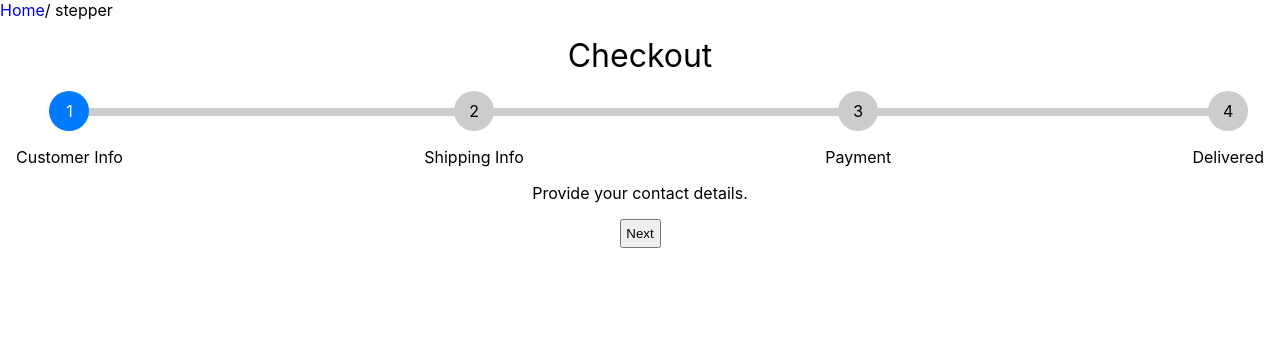
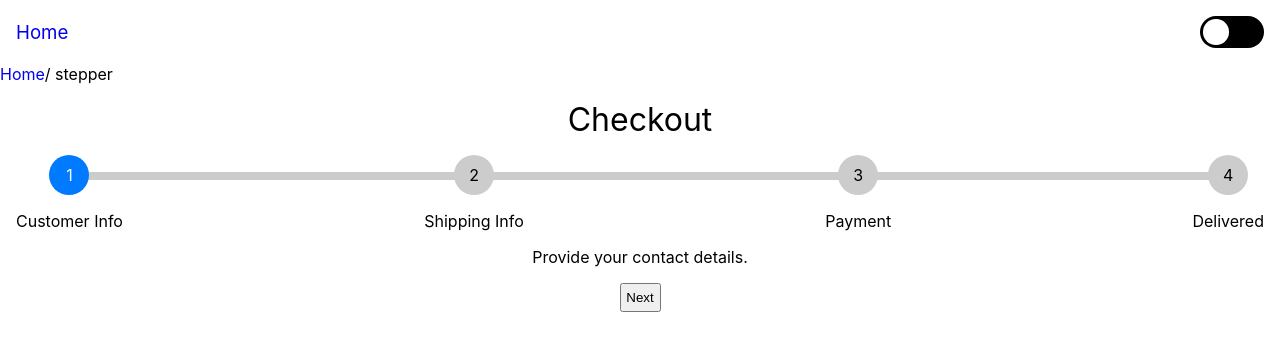
Before and after one commit to Ankitsaini406/react-challenges, a React (Create React App) app: page /stepper in a window 1280 px wide. Shown: the top 350 px of the page. Built offline with nearby package versions, Linux system fonts and the light colour scheme.

Commit message:
"ThemeChange"

```diff
--- a/src/App.js
+++ b/src/App.js
@@ -9,10 +9,13 @@ import Progressbar from './components/ProgressBar/Progressbar';
 import Stepper from './components/Stepper/Stepper';
 import Tictactoe from './components/Tic-tac-toe/Tictactoe';
 import './css/App.css';
+import Navebar from './Pages/Navebar';
 
 function App() {
   return (
     <div>
+
+      <Navebar/>
       <Breadcrumbs />
       <Routes>
         <Route path='progressbar' element={<Progressbar />} />
--- /dev/null
+++ b/src/Pages/Navebar.jsx
@@ -0,0 +1,17 @@
+import React from 'react'
+import { Link } from 'react-router-dom'
+import '../css/navbar.css'
+
+const Navebar = () => {
+    return (
+        <nav className='nav-flex'>
+            <Link to='/'><h3>Home</h3></Link>
+            <label className='switch'>
+                <input type="checkbox" />
+                <span className='slider round'></span>
+            </label>
+        </nav>
+    )
+}
+
+export default Navebar
--- /dev/null
+++ b/src/css/navbar.css
@@ -0,0 +1,49 @@
+.nav-flex{
+    display: flex;
+    justify-content: space-between;
+    margin: 1rem;
+    align-items: center;
+}
+
+.switch {
+    position: relative;
+    height: 2rem;
+    display: inline-block;
+    width: 4rem;
+    border-radius: 25px;
+}
+
+.switch input {
+    opacity: 0;
+    width: 0;
+    height: 0;
+  }
+
+  .slider {
+    position: absolute;
+    cursor: pointer;
+    background-color: #000;
+    inset: 0;
+    transition: .4s;
+    border-radius: 34px;
+  }
+
+  .slider::before{
+    position: absolute;
+    content: "";
+    height: 80%;
+    width: 40%;
+    background-color: white;
+    transition: .4s;
+    border-radius: 50%;
+    top: 0.2rem;
+    left: 0.2rem;
+  }
+
+  input:checked + .slider {
+    background-color: #fff;
+  }
+  input:checked + .slider::before{
+    transform: translateX(29px);
+    background-color: #000;
+  }
```
Also changed, not shown: src/components/ThemeChange/Theme.jsx (added, +23 -0 lines).
